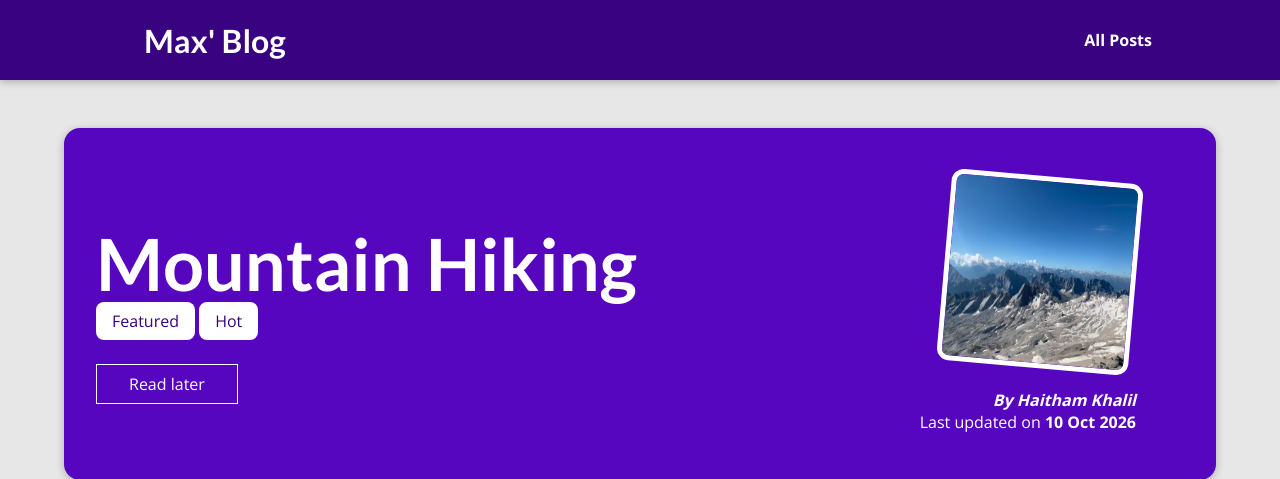
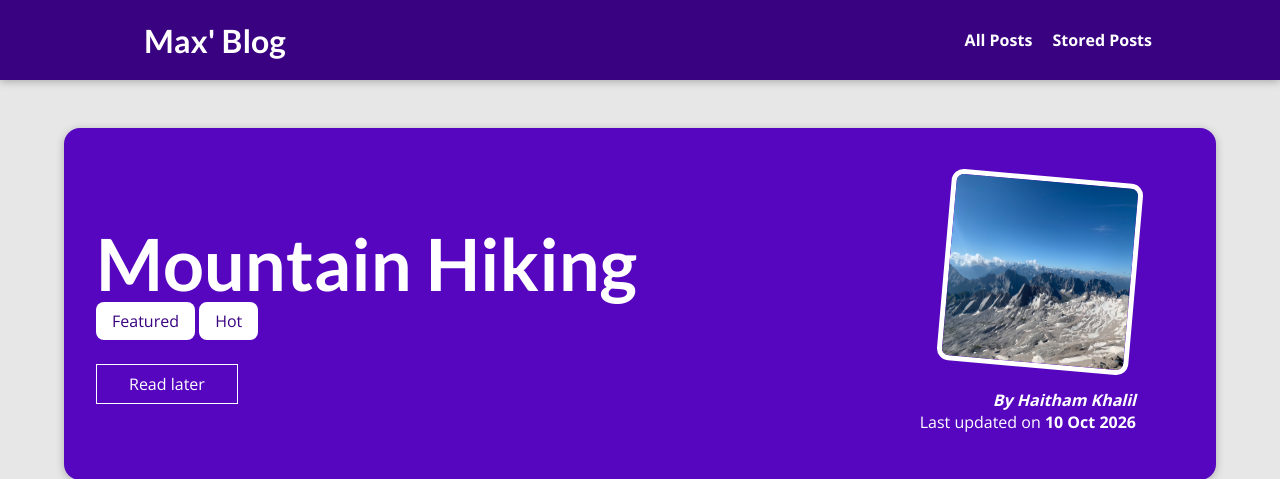
Before and after one commit to Haitham-Khalil/my_site, a Django app: a page that uses templates/base.html in a window 1280 px wide. Shown: the top 479 px of the page. Run offline with Django 5.2, Linux system fonts and the light colour scheme; data comes from the database, SQL or seed files in the repository; both versions use the stored data as it was after the commit.

Commit message:
Add 'Read Later' functionality: implement ReadLaterView, update post-detail template with form, add stored-posts template, and modify navigation

```diff
--- a/blog/templates/blog/post-detail.html
+++ b/blog/templates/blog/post-detail.html
@@ -28,7 +28,11 @@
       {% endfor %}
     </div>
     <div id="read-later">
-      <button>Read later</button>
+      <form method="POST" action="{% url 'read-later' %}">
+        {% csrf_token %}
+        <input type="hidden" name="post_id" value="{{ post.id }}" />
+        <button>Read later</button>
+      </form>
     </div>
     <article>
       <img src="{{ post.image.url }}" alt="{{ post.title }}" />
--- a/blog/urls.py
+++ b/blog/urls.py
@@ -6,5 +6,7 @@ urlpatterns = [
     path("", views.StartingPageView.as_view(), name="starting-page"),
     path("posts/", views.AllPostsView.as_view(), name="posts-page"),
     path("posts/<slug:slug>", views.SinglePostView.as_view(),
-         name="post-detail-page")  # /posts/my-first-post
+         name="post-detail-page"),  # /posts/my-first-post
+
+    path("read-later/", views.ReadLaterView.as_view(), name="read-later")
 ]
--- a/blog/views.py
+++ b/blog/views.py
@@ -84,3 +84,34 @@ class SinglePostView(View):
             "comments": post.comments.all().order_by("-id")
         }
         return render(request, "blog/post-detail.html", context)
+
+class ReadLaterView(View):
+
+    def get(self, request):
+        stored_posts = request.session.get("stored_posts")
+        context = {}
+        if stored_posts is None or len(stored_posts) == 0:
+            context["posts"] = []
+            context["has_posts"] = False
+
+        else:
+            posts = Post.objects.filter(id__in=stored_posts)
+            context["posts"] = posts
+            context["has_posts"] = True
+
+        return render(request, "blog/stored-posts.html", context)
+
+
+    def post(self, request):
+        stored_posts = request.session.get("stored_posts")
+
+        if stored_posts is None:
+            stored_posts = []
+
+        post_id = int(request.POST["post_id"])
+
+        if post_id not in stored_posts:
+            stored_posts.append(post_id)
+            request.session["stored_posts"] = stored_posts
+
+        return HttpResponseRedirect("/")
--- a/templates/base.html
+++ b/templates/base.html
@@ -14,6 +14,7 @@
     <h1><a href="{% url "starting-page" %}">Max' Blog</a></h1>
     <nav>
       <a href="{% url "posts-page" %}">All Posts</a>
+      <a href="{% url "read-later" %}">Stored Posts</a>
     </nav>
   </header>
 
```
Also changed, not shown: blog/templates/blog/stored-posts.html (added, +21 -0 lines), db.sqlite3.
